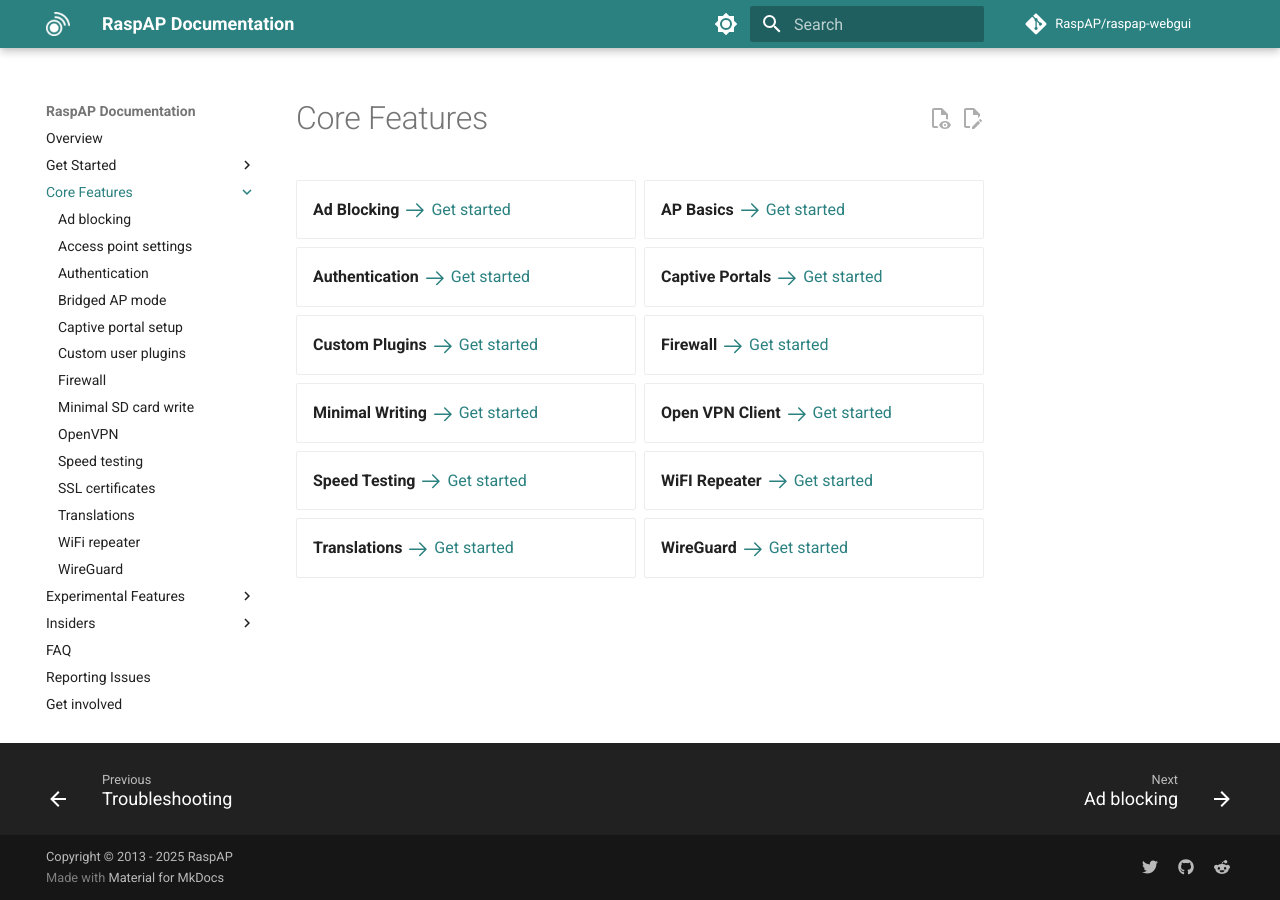
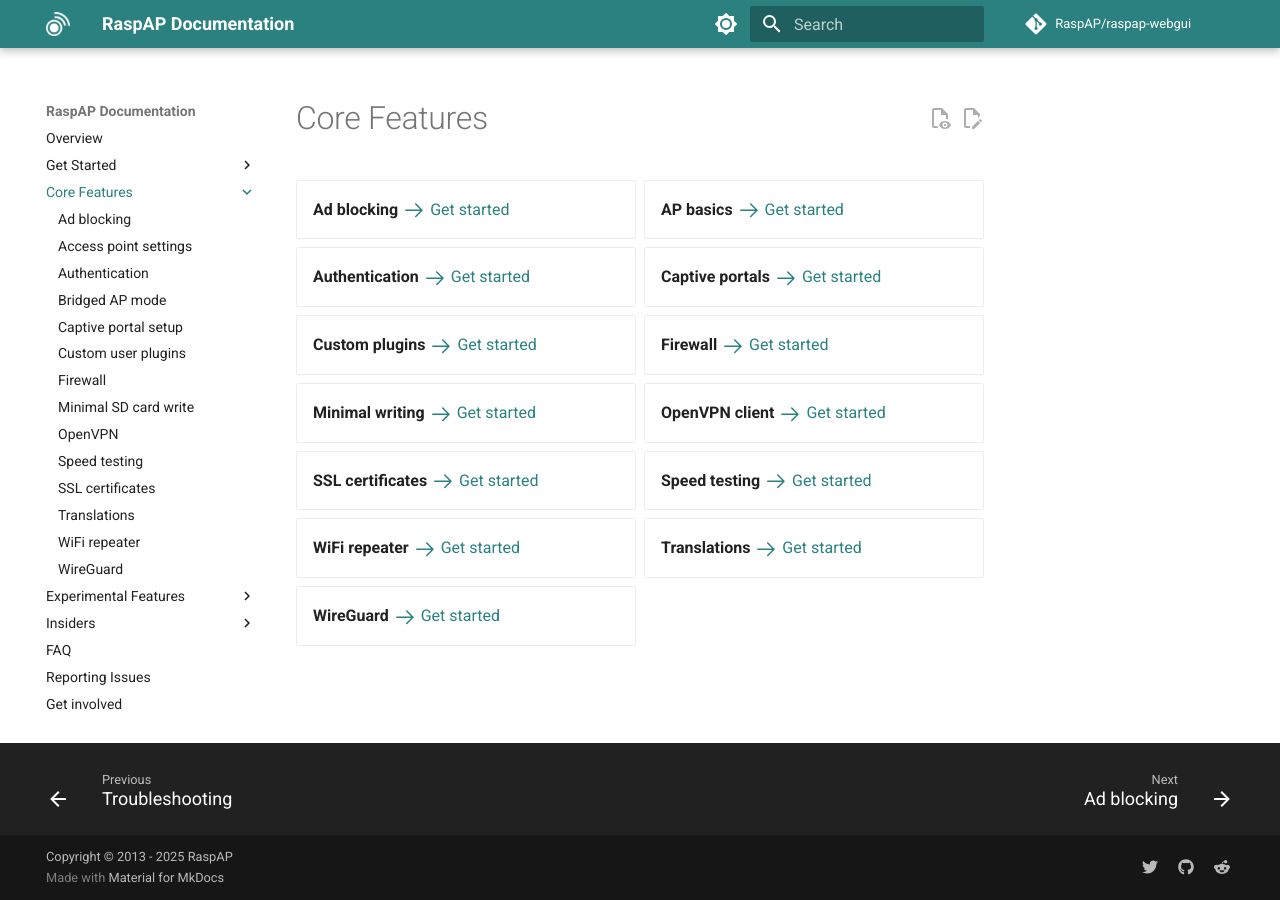
Before and after one commit to RaspAP/raspap-docs, an MkDocs documentation site: the page built from docs/features-core/index.md, in a window 1280 px wide. Built offline with MkDocs 1.6.1 and Material for MkDocs 9.7.7, drawn with Linux system fonts in a browser that asks for light colours; comment, search, counter and statistics services are not loaded.

Commit message:
Add SSL certs to features-core, update case to match section titles

```diff
--- a/docs/features-core/index.md
+++ b/docs/features-core/index.md
@@ -1,15 +1,16 @@
 <div class="grid cards" markdown>
 
-- __Ad Blocking__ [:octicons-arrow-right-24:{ .lg .middle } Get started](adblock.md)
-- __AP Basics__ [:octicons-arrow-right-24:{ .lg .middle } Get started](ap-basics.md)
+- __Ad blocking__ [:octicons-arrow-right-24:{ .lg .middle } Get started](adblock.md)
+- __AP basics__ [:octicons-arrow-right-24:{ .lg .middle } Get started](ap-basics.md)
 - __Authentication__ [:octicons-arrow-right-24:{ .lg .middle } Get started](authentication.md)
-- __Captive Portals__ [:octicons-arrow-right-24:{ .lg .middle } Get started](captive.md)
-- __Custom Plugins__ [:octicons-arrow-right-24:{ .lg .middle } Get started](custom-plugins.md)
+- __Captive portals__ [:octicons-arrow-right-24:{ .lg .middle } Get started](captive.md)
+- __Custom plugins__ [:octicons-arrow-right-24:{ .lg .middle } Get started](custom-plugins.md)
 - __Firewall__ [:octicons-arrow-right-24:{ .lg .middle } Get started](firewall.md)
-- __Minimal Writing__ [:octicons-arrow-right-24:{ .lg .middle } Get started](minwrite.md)
-- __Open VPN Client__ [:octicons-arrow-right-24:{ .lg .middle } Get started](openvpn.md)
-- __Speed Testing__ [:octicons-arrow-right-24:{ .lg .middle } Get started](speedtest.md)
-- __WiFI Repeater__ [:octicons-arrow-right-24:{ .lg .middle } Get started](repeater.md)
+- __Minimal writing__ [:octicons-arrow-right-24:{ .lg .middle } Get started](minwrite.md)
+- __OpenVPN client__ [:octicons-arrow-right-24:{ .lg .middle } Get started](openvpn.md)
+- __SSL certificates__ [:octicons-arrow-right-24:{ .lg .middle } Get started](ssl.md)
+- __Speed testing__ [:octicons-arrow-right-24:{ .lg .middle } Get started](speedtest.md)
+- __WiFi repeater__ [:octicons-arrow-right-24:{ .lg .middle } Get started](repeater.md)
 - __Translations__ [:octicons-arrow-right-24:{ .lg .middle } Get started](translations.md)
 - __WireGuard__ [:octicons-arrow-right-24:{ .lg .middle } Get started](wireguard.md)
 
--- a/mkdocs.yml
+++ b/mkdocs.yml
@@ -42,7 +42,7 @@
     - Inspect network adapters: get-started/troubleshooting.md
     - Limited privilege user: features-core/authentication.md
     - Network devices: features-insiders/net-devices.md
-    - NTP Service: features-insiders/ntp.md
+    - NTP service: features-insiders/ntp.md
     - Tailscale VPN: features-insiders/tailscale.md
     - Wireless LAN routing: features-insiders/wlanrouting.md
   - FAQ: faq.md
```
Also changed, not shown: docs/features-insiders/index.md (+1 -1 lines), docs/features-insiders/ntp.md (+1 -1 lines).
